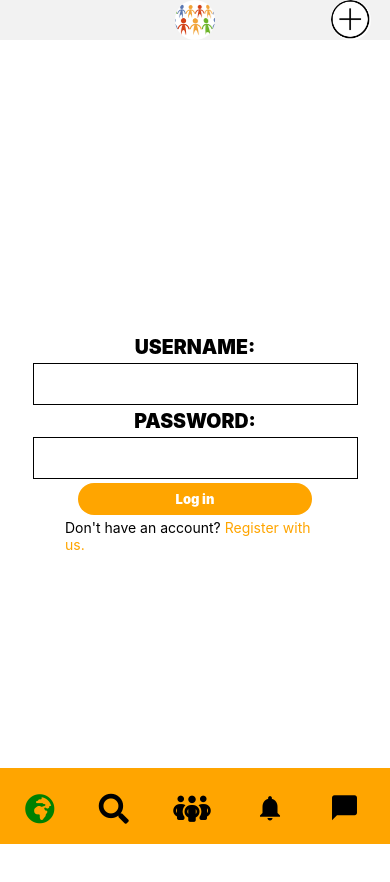
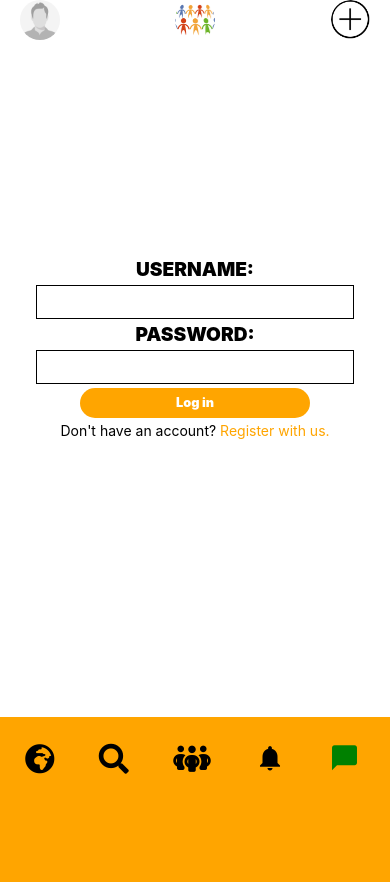
Before and after one commit to Kharay33455/cs50Expo, a React Native app: screen /Login in a window 390 px wide. Shown: the top 882 px of the page. Before the commit the page ends 844 px from the top, so only its background shows below. Built offline with nearby package versions, Linux system fonts and the light colour scheme; no server answers.

Commit message:
Login screen refactored

```diff
--- a/components/login.js
+++ b/components/login.js
@@ -1,28 +1,32 @@
-import { StatusBar } from 'expo-status-bar';
-import { Dimensions, StyleSheet, TextInput, Text, View, SafeAreaView, TouchableOpacity, KeyboardAvoidingView, Platform } from 'react-native';
-import Footer from './footer';
-import Top from './top';
+// system imports
+import { Dimensions, StyleSheet, TextInput, Text, View, TouchableOpacity, KeyboardAvoidingView, Platform } from 'react-native';
+
+// manag state and rerender on state update
 import { useEffect, useState } from 'react';
+
+// navigate
 import { useNavigation } from '@react-navigation/native';
-import { get } from 'react-native/Libraries/TurboModule/TurboModuleRegistry';
 
-const { width, height } = Dimensions.get('window');
-
-
+// layout and dimensioning
+import Layout, { bodyHeight, bodyWidth, baseFontSize } from './layout';
 
 export default function Login(props) {
+    // navigate
     const navigation = useNavigation();
+    // params sent to login
     const params = props.route.params || {};
+    // err from screen that forwarded user to login
     const err = params['err'];
+    // from is the screen it came from. ALlows to navigate back to screen after login
     const from = params['from'] || "Profile";
 
-
-
+    // form details
     const [username, setUsername] = useState('');
     const [password, setPassword] = useState('');
-    const [isLoading, setIsLoading] = useState(true);
+    // csrf needed to login
     const [csrf, setCsrf] = useState('');
 
+    // login function. Submin username and password to server, navigate to profile with details returned if succesful else alert user of login error
     const login = async () => {
         console.log(csrf)
         try {
@@ -39,6 +43,7 @@ export default function Login(props) {
                     })
                 }
             )
+            // handle unsuccesful logins
             if (response.status === 400) {
                 navigation.navigate('Login', { err: 'Bad request', from: from })
             }
@@ -74,17 +79,9 @@ export default function Login(props) {
 
 
     return (
-        <>
-            <SafeAreaView style={styles.safe}>
-                <StatusBar barStyle="dark-content" />
-                <View style={styles.top}>
-                    <Top />
-                </View>
-            </SafeAreaView>
-            <SafeAreaView style={styles.container}>
 
-                <StatusBar style="auto" />
-                <KeyboardAvoidingView enabled={true} behavior={Platform.OS === 'ios' ? 'position' : 'height'}>
+        <Layout>
+            <KeyboardAvoidingView enabled={true} behavior={Platform.OS === 'ios' ? 'position' : 'height'} style={{ height: bodyHeight, width: bodyWidth, alignSelf: 'center', alignItems: 'center' }}>
 
                 <View style={styles.login}>
                     {err && <Text style={{ color: 'red' }}>{err}</Text>}
@@ -113,66 +110,41 @@ export default function Login(props) {
 
                 </View>
             </KeyboardAvoidingView>
-
-                <View style={styles.bottom}>
-                    {from === 'MyCommunity'?<Footer active="people-group"/>:from ==='Alert' ?<Footer active='notifications'/> : from === 'Dms'?<Footer active='message'/>: <Footer active="globe-africa"/> }
-                    {//from === 'Profile'&&<Footer active="globe-africa"/>
-                        }
-                    {//from ==='Alert' &&<Footer active='notifications'/>
-                        }
-                    {//from === 'Dms'&&<Footer active='message'/>
-                        }
-                </View>
-            </SafeAreaView>
-        </>
+        </Layout>
 
     );
 }
 
 const styles = StyleSheet.create({
-    container: {
-        flex: 1,
-        backgroundColor: '#fff',
-        justifyContent: 'center',
-        alignItems: 'center'
-    },
     login:
     {
-        display: 'flex',
         alignItems: 'center',
         alignContent: 'center',
         justifyContent: 'center',
-        height: height / 1.1,
-        width: width / 1.5
-    },
-    bottom: {
-        position: 'absolute',
-        bottom: 0,
-        padding: height / 50,
-        backgroundColor: 'orange',
-        width: width
+        height: bodyHeight * 0.9,
+        width: bodyWidth * 0.8
     },
     input: {
         borderStyle: 'solid',
         borderColor: 'black',
-        height: height / 20,
+        height: bodyHeight / 20,
         borderWidth: 1,
-        width: width / 1.2
+        width: bodyWidth / 1.2
     },
     emp: {
-        fontSize: width / 20,
+        fontSize: bodyWidth / 20,
         fontWeight: '900',
-        margin: width / 100
+        margin: bodyWidth / 100,
     },
     logButton: {
-        fontSize: width / 30,
+        fontSize: bodyWidth / 30,
         fontWeight: '900',
         backgroundColor: 'orange',
         color: 'white',
-        padding: width / 50,
-        paddingLeft: width / 4,
-        paddingRight: width / 4,
-        borderRadius: width / 10
+        padding: bodyWidth / 50,
+        paddingLeft: bodyWidth / 4,
+        paddingRight: bodyWidth / 4,
+        borderRadius: bodyWidth / 10
     },
 
 });
--- a/components/pfp.js
+++ b/components/pfp.js
@@ -14,7 +14,7 @@ export default function Pfp(props){
     const navigation = useNavigation();
     return (
         <TouchableOpacity onPress={()=>{navigation.navigate("Profile")}}>
-        <Image source={props.uri !== "None" ? {uri : props.uri} : require('../images/placeholder-male.jpg')} style={styles.image}/>
+        <Image source={props.uri !== null ? {uri : props.uri} : require('../images/placeholder-male.jpg')} style={styles.image}/>
         </TouchableOpacity>
     )
 }
--- a/components/profile.js
+++ b/components/profile.js
@@ -2,10 +2,10 @@
 import { StyleSheet, View, Image, ActivityIndicator, Text, TouchableOpacity, FlatList, TextInput, ScrollView } from 'react-native';
 
 // manage state and force rendering upon state update
-import { useEffect, useState } from 'react';
+import { useCallback, useEffect, useState } from 'react';
 
 // navigation from screen to screen
-import { useNavigation } from '@react-navigation/native';
+import { useFocusEffect, useNavigation } from '@react-navigation/native';
 
 // custom component Post to define how a single post is displayed.
 import Post from './post';
@@ -111,6 +111,7 @@ export default function Profile() {
         catch (error) {
             console.error(error)
         } finally {
+
             // when all data is loading, allow rendering
             setIsloading(false);
         }
@@ -182,9 +183,12 @@ export default function Profile() {
         setNewDN(newDN.slice(0, 30))
     }
 
-    useEffect(() => {
+    useFocusEffect(
+        useCallback(()=>{
             get_details();
         }, [])
+    )
+
 
 
     return (
@@ -308,13 +312,22 @@ export default function Profile() {
                             {
                                 // display all posts in a list where you render each post as Post component(custom component)
                             }
+                            {
+                                data['post'] !== undefined &&
+
                                 <View>
                                     {
                                         data['post'].map((item) =>
+                                            <View key={item['post_id']}>
+
                                                 <Post opId={item['op']} communityIsPrivate={item['community_is_private']} communnityId={item['community']} communityName={item['community_name']} isShared={item['is_shared']} allege={item['allege']} comments={item['comment_count']} id={item['post_id']} oppfp={item['op_pfp']} post={item['post']} display={item['op_display_name']} op={item['op_user_name']} media1={item['media1']} likes={item['likes']} frowns={item['frowns']} ghost_likes={item['ghost_likes']} shares={item['shares']} />
+
+                                            </View>
                                         )
                                     }
                                 </View>
+                            }
+
                         </View>
                     </>
                 }
--- a/components/top.js
+++ b/components/top.js
@@ -30,6 +30,7 @@ export default function Top(props) {
                 const result = await resp.json();
                 setPfp(result['pfp'])
             }
+
         } catch (error) {
             console.error(error);
         }
```
Lines whose indentation alone changed are shown as unchanged.
